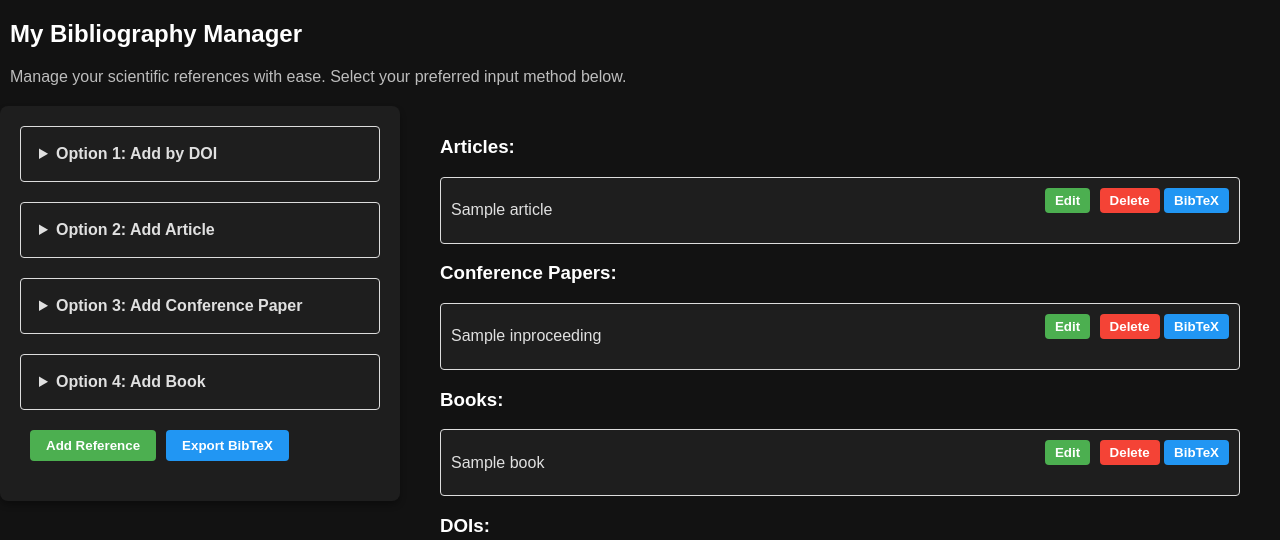
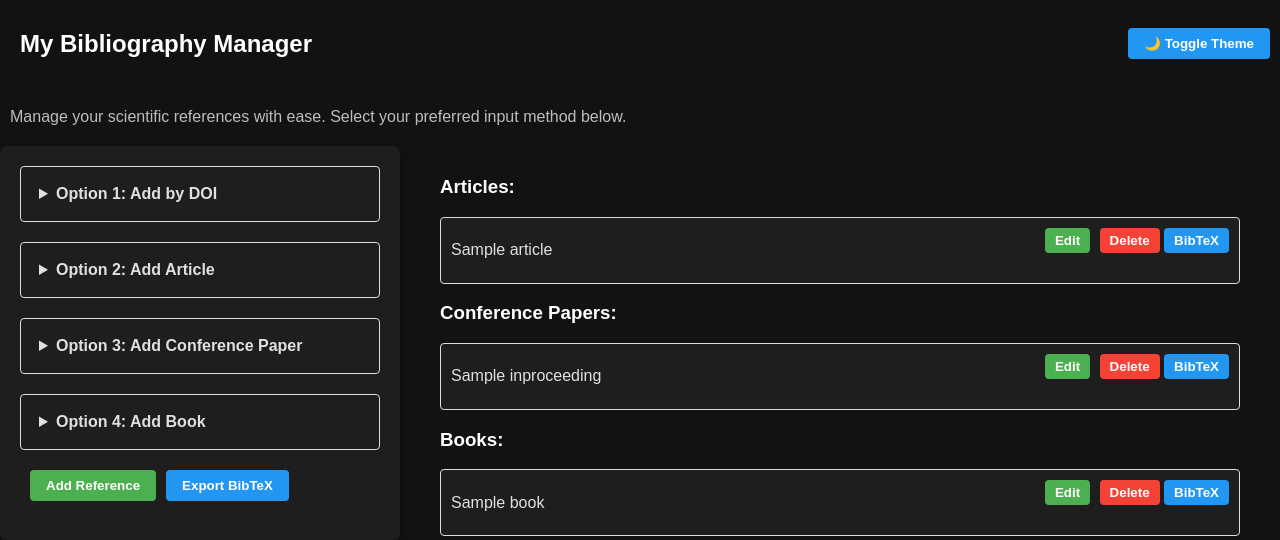
Before and after one commit to PieniiSienii/tahtioppilaat, a Flask app: template src/templates/index.html in a window 1280 px wide. Shown: the top 540 px of the page. Run offline with Flask 3, Linux system fonts and the light colour scheme; the template is opened without the code that fills it: most values are stand-ins (such as "Sample title", 1, 10 or a date in 2020).

Commit message:
added theme change button

```diff
--- a/src/templates/index.html
+++ b/src/templates/index.html
@@ -5,7 +5,15 @@ My Bibliography Manager
 {% endblock %}
 
 {% block body %}
-<h2>My Bibliography Manager</h2>
+<div style="display: flex; justify-content: space-between; align-items: center; padding: 10px;">
+  <h2>My Bibliography Manager</h2>
+  <button
+    onclick="toggleTheme()"
+    style="padding: 8px 16px; background-color: #2196F3; color: white; border: none; border-radius: 4px; cursor: pointer;"
+  >
+    <span id="theme-icon">🌙</span> Toggle Theme
+  </button>
+</div>
 
 <div>
   <p>Manage your scientific references with ease. Select your preferred input method below.</p>
```
